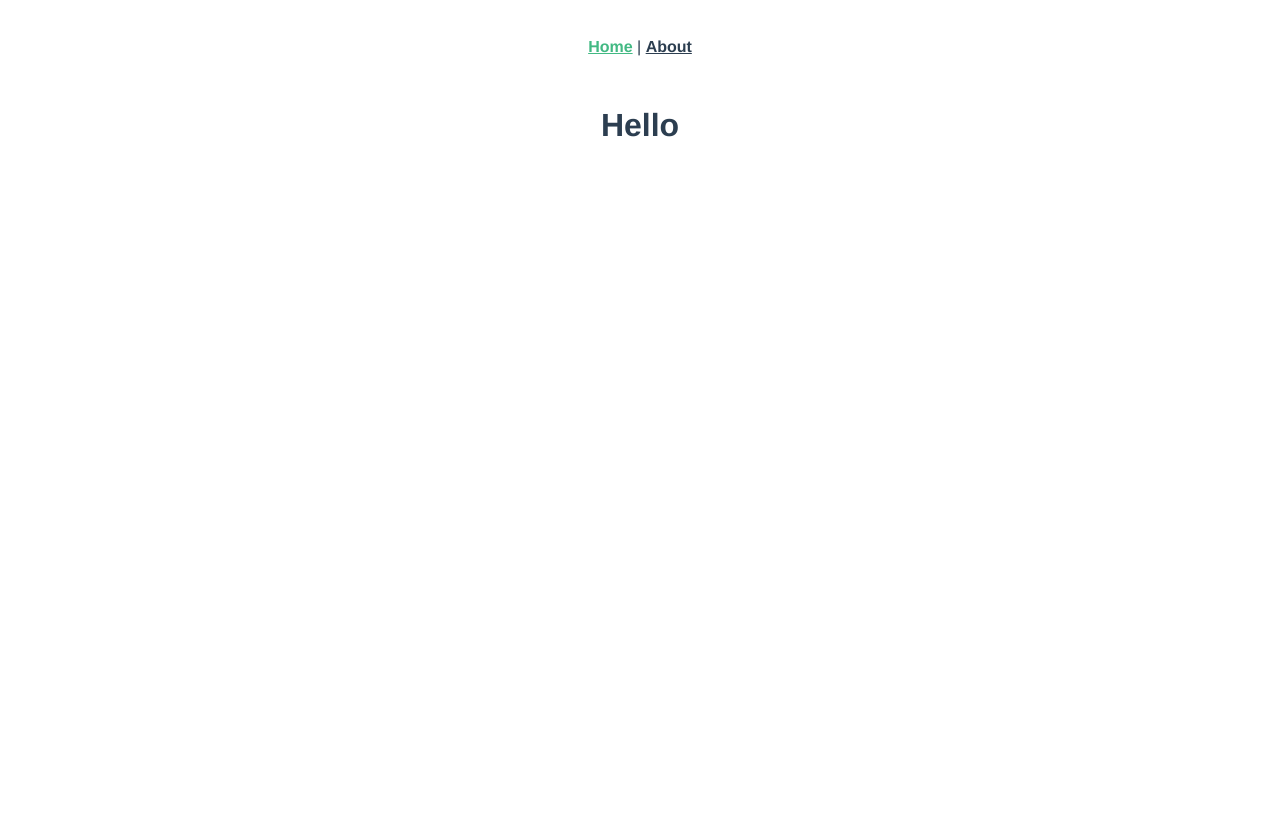
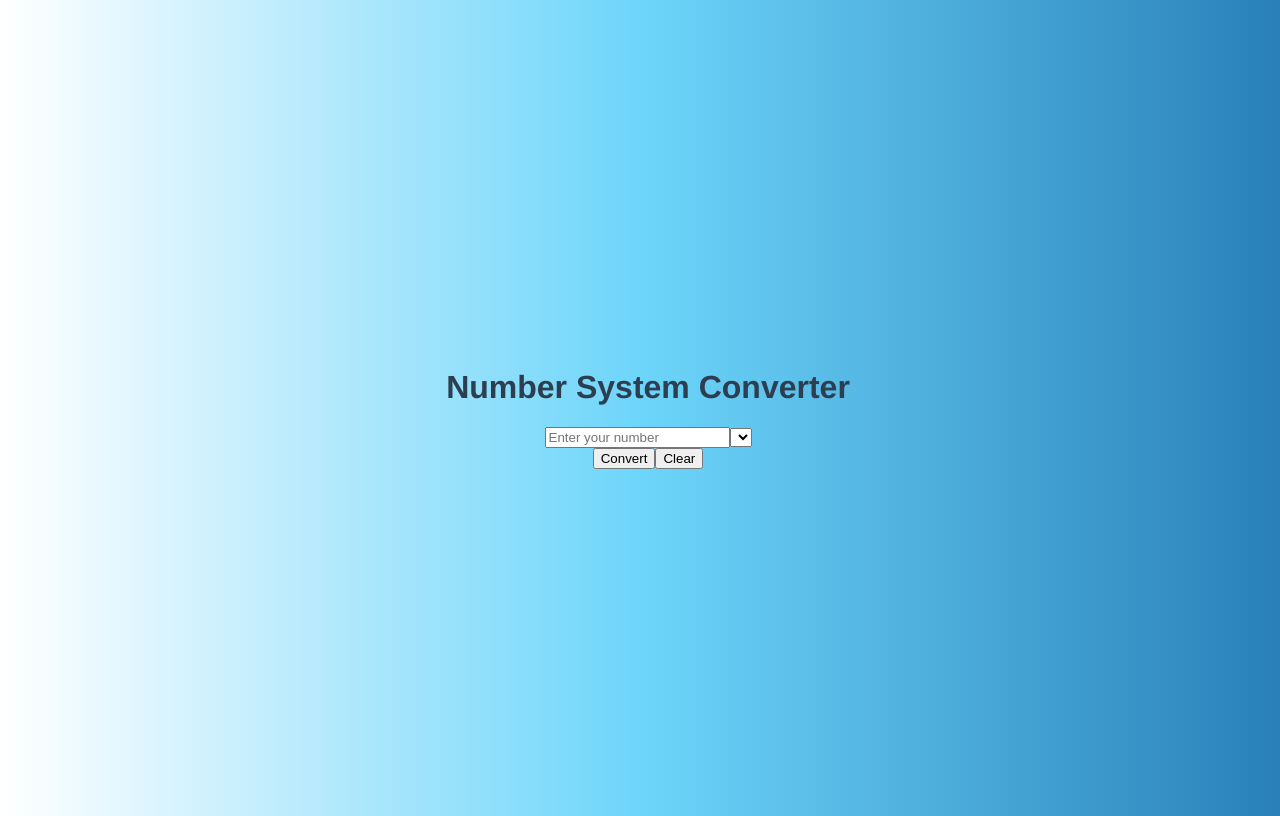
Before and after one commit to owentr1369/number-systems-converter, a Vue app: page / in a window 1280 px wide. Built offline with nearby package versions, Linux system fonts and the light colour scheme.

Commit message:
numberSystems list

```diff
--- a/src/App.vue
+++ b/src/App.vue
@@ -1,30 +1,30 @@
 <template>
-  <nav>
-    <router-link to="/">Home</router-link> |
-    <router-link to="/about">About</router-link>
-  </nav>
-  <router-view/>
+  <div class="app">
+    <app-header></app-header>
+    <router-view />
+  </div>
 </template>
 
-<style lang="scss">
-#app {
-  font-family: Avenir, Helvetica, Arial, sans-serif;
-  -webkit-font-smoothing: antialiased;
-  -moz-osx-font-smoothing: grayscale;
-  text-align: center;
-  color: #2c3e50;
-}
+<script lang="ts">
+import AppHeader from "@/components/AppHeader.vue";
+import { ref } from "@vue/reactivity";
 
-nav {
-  padding: 30px;
+// types
+import NumberSystem from "./types/NumberSystem";
 
-  a {
-    font-weight: bold;
-    color: #2c3e50;
+export default {
+  components: {
+    AppHeader,
+  },
+  setup() {
+    const numberSystems = ref<NumberSystem[]>([
+      { title: "Binary", value: "binary", id: "1" },
+      { title: "Decimal", value: "decimal", id: "2" },
+      { title: "Octal", value: "octal", id: "3" },
+      { title: "Hexadecimal", value: "hexadecimal", id: "4" },
+    ]);
 
-    &.router-link-exact-active {
-      color: #42b983;
-    }
-  }
-}
-</style>
+    return { numberSystems };
+  },
+};
+</script>
--- /dev/null
+++ b/src/assets/styles/global.scss
@@ -0,0 +1,40 @@
+*,
+*::after,
+*::before {
+  box-sizing: border-box;
+}
+
+body,
+html {
+  box-sizing: border-box;
+}
+
+body {
+  width: 100%;
+  height: 100vh;
+  overflow: hidden;
+  display: flex;
+  justify-content: center;
+  align-items: center;
+  background: #2980b9; /* fallback for old browsers */
+  background: -webkit-linear-gradient(
+    to right,
+    #ffffff,
+    #6dd5fa,
+    #2980b9
+  ); /* Chrome 10-25, Safari 5.1-6 */
+  background: linear-gradient(
+    to right,
+    #ffffff,
+    #6dd5fa,
+    #2980b9
+  ); /* W3C, IE 10+/ Edge, Firefox 16+, Chrome 26+, Opera 12+, Safari 7+ */
+}
+
+#app {
+  font-family: Avenir, Helvetica, Arial, sans-serif;
+  -webkit-font-smoothing: antialiased;
+  -moz-osx-font-smoothing: grayscale;
+  text-align: center;
+  color: #2c3e50;
+}
--- /dev/null
+++ b/src/components/AppHeader.vue
@@ -0,0 +1,10 @@
+<template>
+  <h1>Number System Converter</h1>
+</template>
+
+<script>
+export default {};
+</script>
+
+<style>
+</style>
--- /dev/null
+++ b/src/types/NumberSystem.ts
@@ -0,0 +1,6 @@
+interface NumberSystem {
+  title: string;
+  value: string;
+  id: string;
+}
+export default NumberSystem;
--- a/src/views/HomeView.vue
+++ b/src/views/HomeView.vue
@@ -1,13 +1,24 @@
 <template>
   <div class="home">
-    <h1>Hello</h1>
+    <input type="text" placeholder="Enter your number" v-model="inputNumber" />
+    <select name="" id=""></select>
+    <div class="buttons">
+      <button class="convert">Convert</button>
+      <button class="clear">Clear</button>
+    </div>
   </div>
 </template>
 
 <script lang="ts">
-import { defineComponent } from "vue";
+import { defineComponent, ref } from "vue";
 
 export default defineComponent({
   name: "HomeView",
+
+  setup() {
+    const inputNumber = ref("");
+
+    return { inputNumber };
+  },
 });
 </script>
```
Also changed, not shown: src/main.ts (+6 -5 lines).
